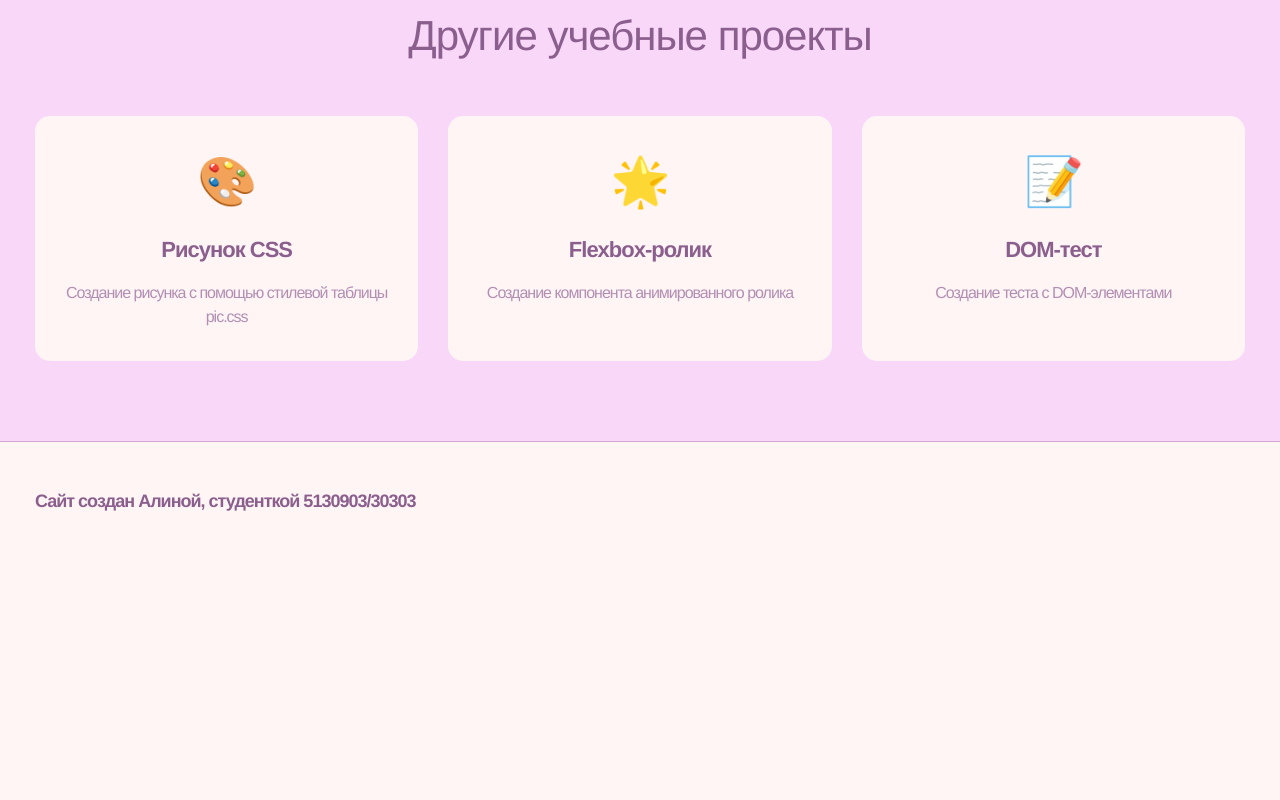
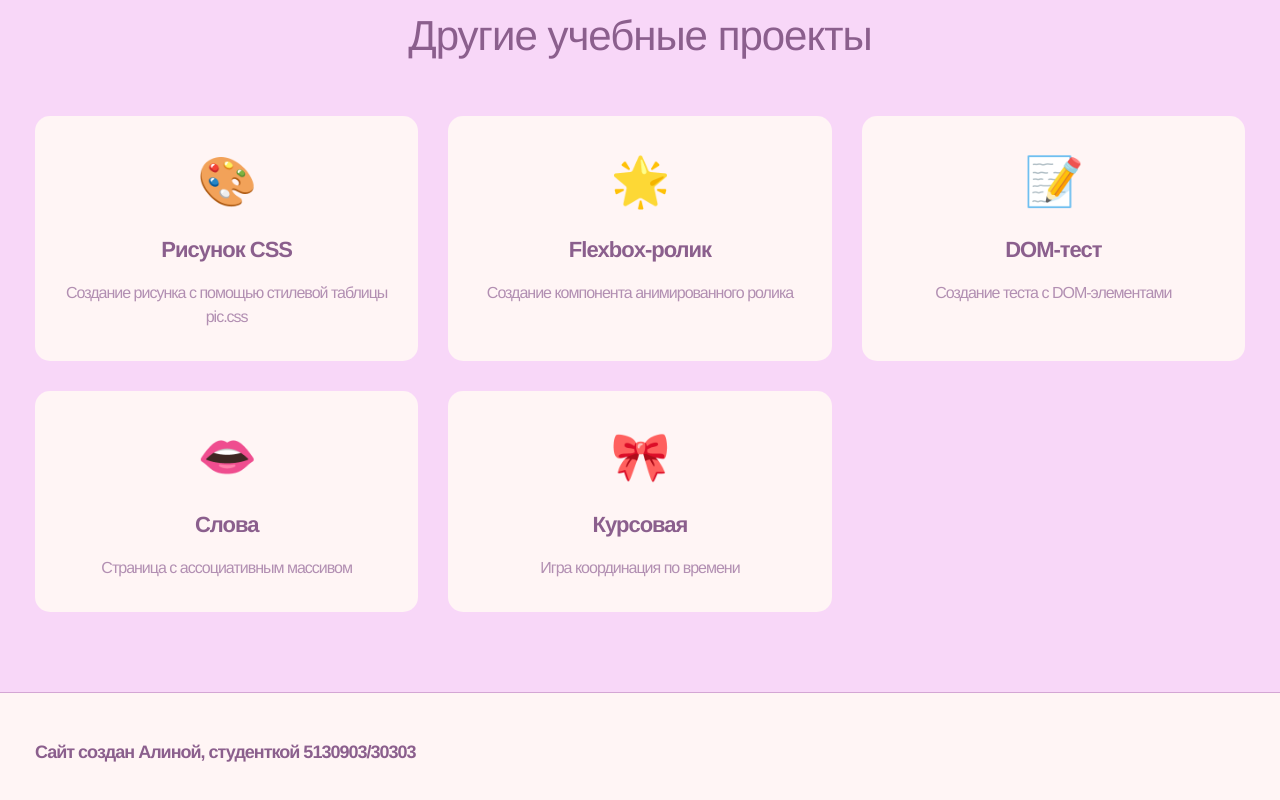
Before and after one commit to 28lin/beauty_salon, a plain HTML site: page index.html in a window 1280 px wide. Shown: the part 6840-7640 px from the top of the page. Before the commit the page ends 7401 px from the top, so only its background shows below. Drawn offline with Linux system fonts and the light colour scheme.

Commit message:
Update index.html

```diff
--- a/index.html
+++ b/index.html
@@ -307,6 +307,16 @@
                     <h3>DOM-тест</h3>
                     <p>Создание теста с DOM-элементами</p>
                 </a>
+                <a href="words/index.html" class="project-card">
+                    <div class="project-icon">👄</div>
+                    <h3>Слова</h3>
+                    <p>Страница с ассоциативным массивом</p>
+                </a>
+                <a href="kursovai/index.html" class="project-card">
+                    <div class="project-icon">🎀</div>
+                    <h3>Курсовая</h3>
+                    <p>Игра координация по времени</p>
+                </a>
             </div>
         </div>
     </section>
```
